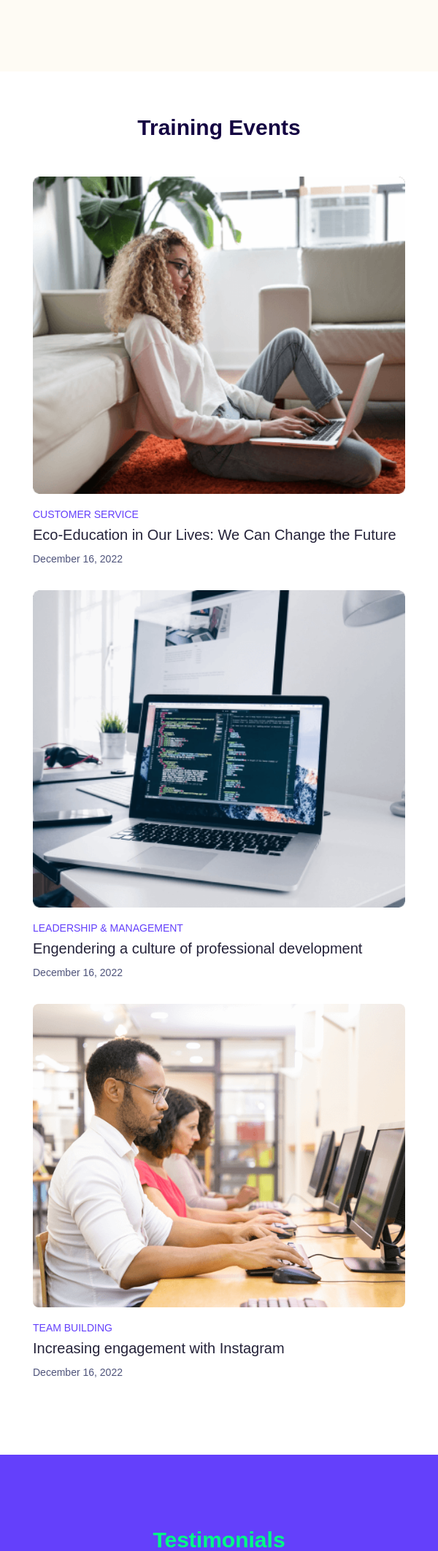
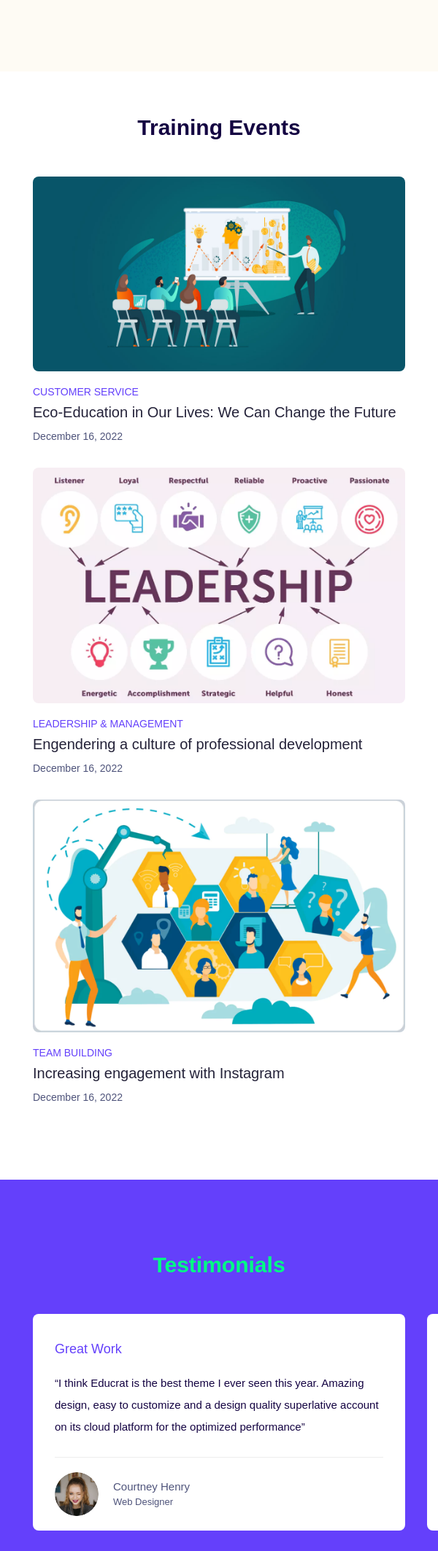
Before and after one commit to L00P3R93/psc, a PHP site: page /home in a window 600 px wide. Shown: the part 3057-5183 px from the top of the page at 73% size. Run offline with PHP 8.4, Linux system fonts and the light colour scheme; some libraries are stand-ins or nearby versions; some web fonts are replaced.

Commit message:
Updated Training Imgs

```diff
--- a/home.php
+++ b/home.php
@@ -19,26 +19,6 @@
     <title>PSC - Home</title>
     <style>
         .partnership{width: 25vw; height: 20vh; }
-        @media (min-width: 1281px) {
-
-        }
-
-        /*
-          ##Device = Laptops, Desktops
-          ##Screen = B/w 1025px to 1280px
-        */
-
-        @media (min-width: 1025px) and (max-width: 1280px) {
-
-            /* CSS */
-
-        }
-
-        /*
-          ##Device = Tablets, Ipads (portrait)
-          ##Screen = B/w 768px to 1024px
-        */
-
         @media (min-width: 768px) and (max-width: 1024px) {
             .partnership{width: 40vw; height: 10vh; }
         }
@@ -58,7 +38,8 @@
         */
 
         @media (min-width: 481px) and (max-width: 767px) {
-            ..partnership{width: 35vw; height: 20vh; }
+            .partnership{width: 35vw; height: 20vh; }
+            .swiper-slide{width: 100% !important;}
         }
 
         /*
@@ -68,6 +49,7 @@
 
         @media (min-width: 320px) and (max-width: 480px) {
             .partnership{width: 35vw; height: 20vh; }
+            .swiper-slide{width: 100% !important;}
         }
 
         .gg-masthead-1 {width:220px; height: 380px; border-radius: 20px;}
@@ -394,7 +376,7 @@
                         <div data-anim-child="slide-up delay-4" class="col-lg-4 col-md-6">
                             <a href="#" class="blogCard -type-1">
                                 <div class="blogCard__image">
-                                    <img class="w-1/1 rounded-8" src="assets/img/blog-list/1.png" alt="image">
+                                    <img class="w-1/1 rounded-8" src="assets/img/psc/customer-service-training-1.jpg" alt="image">
                                 </div>
                                 <div class="blogCard__content mt-20">
                                     <div class="blogCard__category">CUSTOMER SERVICE</div>
@@ -407,7 +389,7 @@
                         <div data-anim-child="slide-up delay-4" class="col-lg-4 col-md-6">
                             <a href="#" class="blogCard -type-1">
                                 <div class="blogCard__image">
-                                    <img class="w-1/1 rounded-8" src="assets/img/blog-list/2.png" alt="image">
+                                    <img class="w-1/1 rounded-8" src="assets/img/psc/leadership-1.png" alt="image">
                                 </div>
                                 <div class="blogCard__content mt-20">
                                     <div class="blogCard__category">LEADERSHIP &amp; MANAGEMENT</div>
@@ -420,7 +402,7 @@
                         <div data-anim-child="slide-up delay-4" class="col-lg-4 col-md-6">
                             <a href="#" class="blogCard -type-1">
                                 <div class="blogCard__image">
-                                    <img class="w-1/1 rounded-8" src="assets/img/blog-list/3.png" alt="image">
+                                    <img class="w-1/1 rounded-8" src="assets/img/psc/team-building-1.png" alt="image">
                                 </div>
                                 <div class="blogCard__content mt-20">
                                     <div class="blogCard__category">TEAM BUILDING</div>
```
Also changed, not shown: assets/img/psc/customer-service-training-1.jpg (added), assets/img/psc/leadership-1.png (added), assets/img/psc/team-building-1.png (added).
